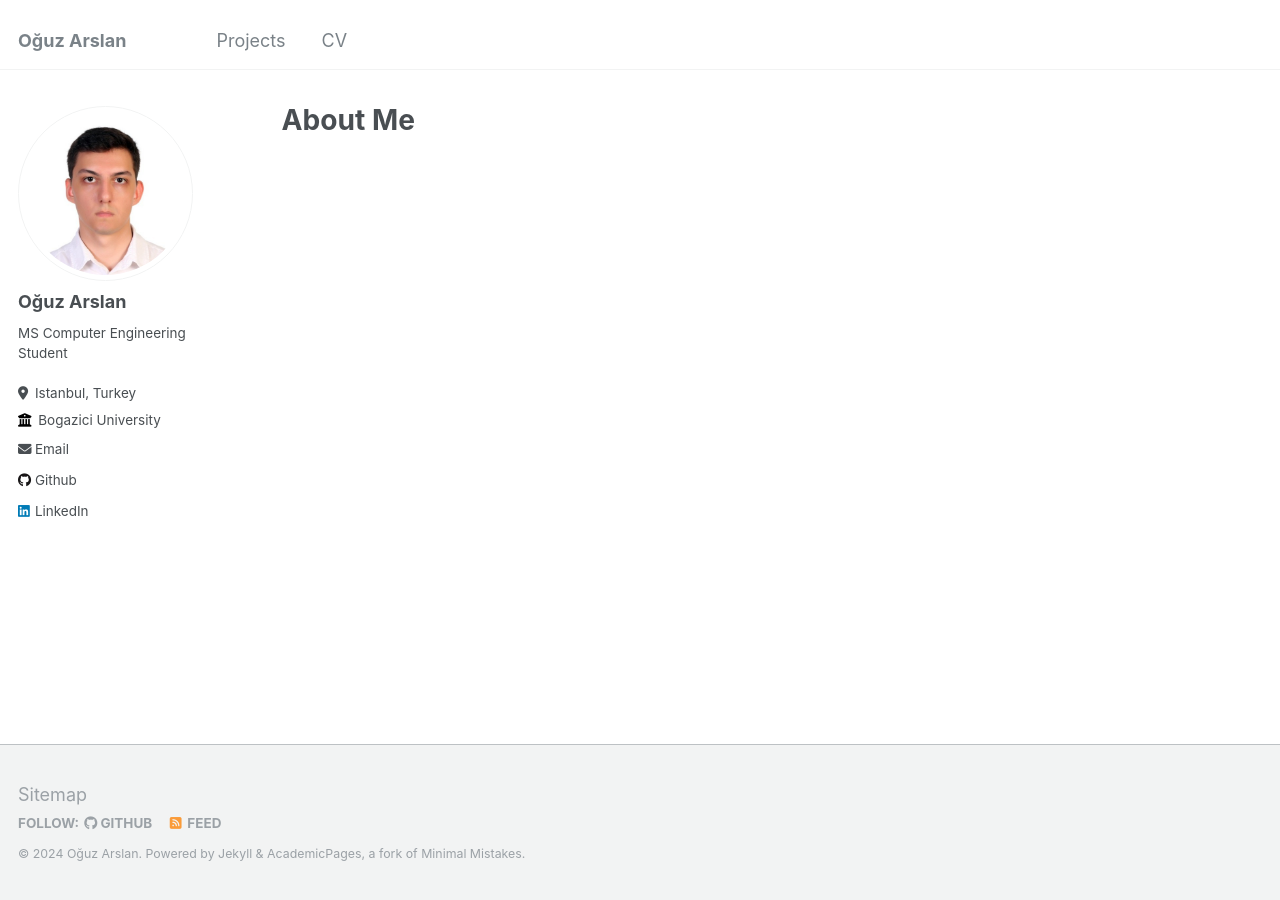
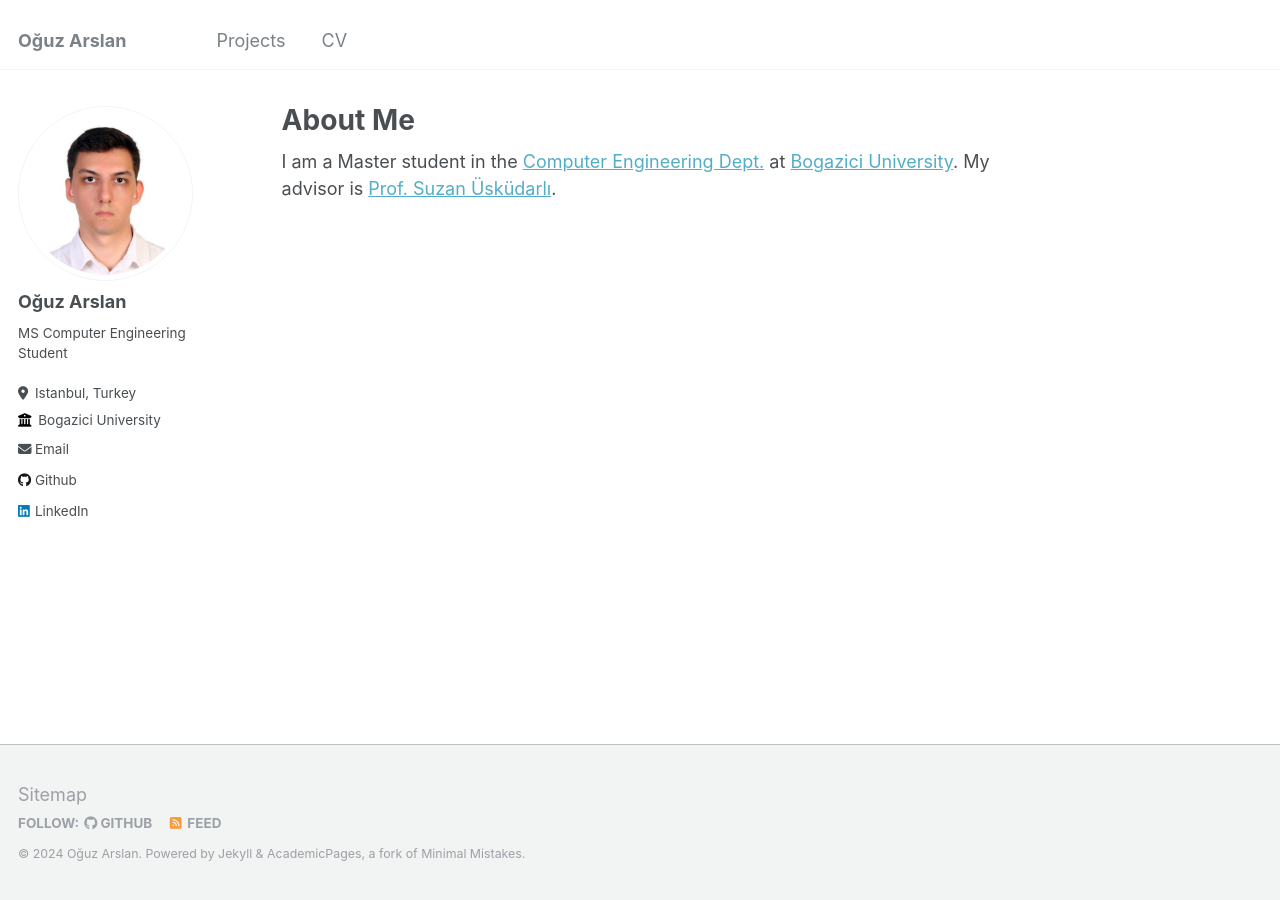
Before and after one commit to Boysle/boysle.github.io, a Jekyll site: the page built from _pages/about.md, in a window 1280 px wide. Built offline with Jekyll 4.4.1, drawn with Linux system fonts in a browser that asks for light colours.

Commit message:
Update about.md

```diff
--- a/_pages/about.md
+++ b/_pages/about.md
@@ -6,3 +6,5 @@ redirect_from:
   - /about/
   - /about.html
 ---
+
+I am a Master student in the [Computer Engineering Dept.](https://www.cmpe.boun.edu.tr/) at [Bogazici University](https://bogazici.edu.tr/en_US). My advisor is [Prof. Suzan Üsküdarlı](https://www.cmpe.boun.edu.tr/tr/people/suzan.uskudarli).
```
